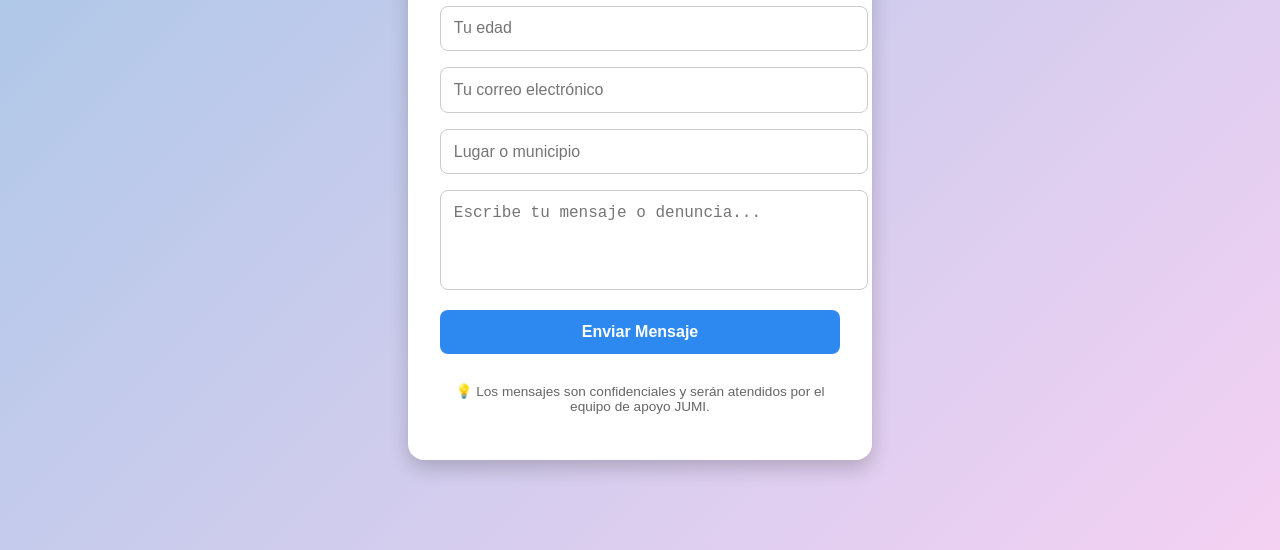
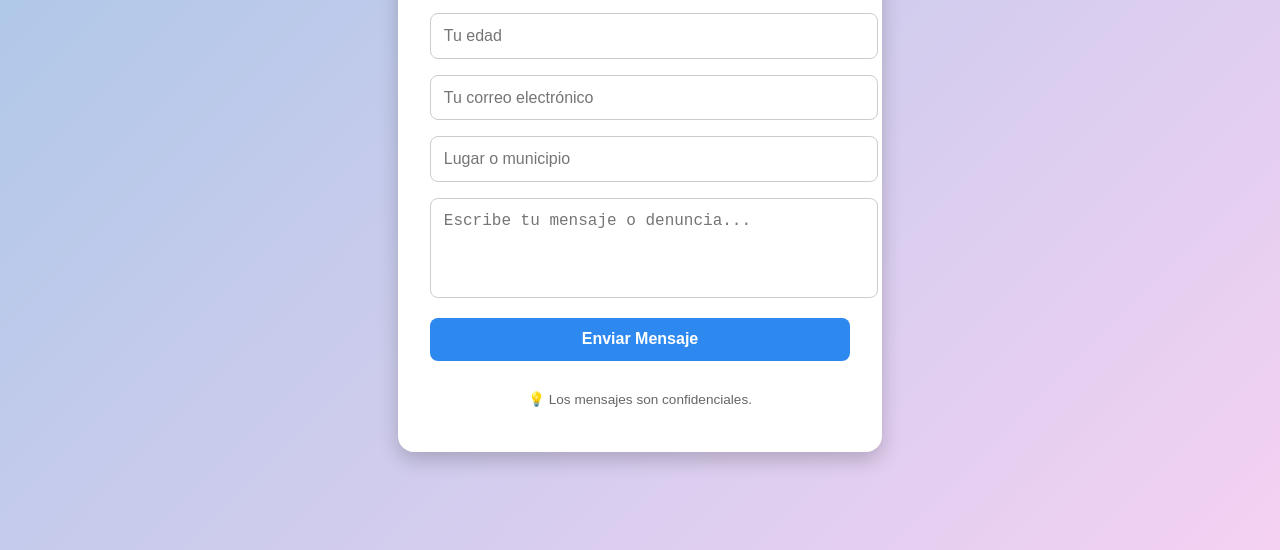
Before and after one commit to AngelxsAI/Gissi, a plain HTML site: page index.html in a window 1280 px wide. Shown: the part 250-800 px from the top of the page. Drawn offline with nearby package versions, Linux system fonts and the light colour scheme.

Commit message:
Actualizar index.html

```diff
--- a/index.html
+++ b/index.html
@@ -4,8 +4,11 @@
   <meta charset="UTF-8" />
   <meta name="viewport" content="width=device-width, initial-scale=1.0" />
   <title>Tu Voz Importa | JUMI</title>
+
+  <!-- Librería EmailJS -->
   <script type="text/javascript" src="https://cdn.jsdelivr.net/npm/@emailjs/browser@3/dist/email.min.js"></script>
   <script defer src="script.js"></script>
+
   <style>
     body {
       font-family: 'Poppins', sans-serif;
@@ -21,8 +24,12 @@
       padding: 2rem;
       border-radius: 1rem;
       box-shadow: 0 8px 20px rgba(0,0,0,0.2);
-      max-width: 400px;
+      max-width: 420px;
       width: 90%;
+      transition: transform 0.2s ease-in-out;
+    }
+    form:hover {
+      transform: scale(1.02);
     }
     h2 {
       text-align: center;
@@ -37,6 +44,11 @@
       border-radius: 0.5rem;
       font-size: 1rem;
       resize: none;
+      outline: none;
+    }
+    input:focus, textarea:focus {
+      border-color: #2d89ef;
+      box-shadow: 0 0 5px rgba(45,137,239,0.4);
     }
     #button {
       background: #2d89ef;
@@ -56,6 +68,7 @@
     }
   </style>
 </head>
+
 <body>
   <form id="form">
     <h2>💬 Tu Voz Importa</h2>
@@ -68,7 +81,7 @@
 
     <input type="submit" id="button" value="Enviar Mensaje">
 
-    <p>💡 Los mensajes son confidenciales y serán atendidos por el equipo de apoyo JUMI.</p>
+    <p>💡 Los mensajes son confidenciales.</p>
   </form>
 </body>
 </html>
```
